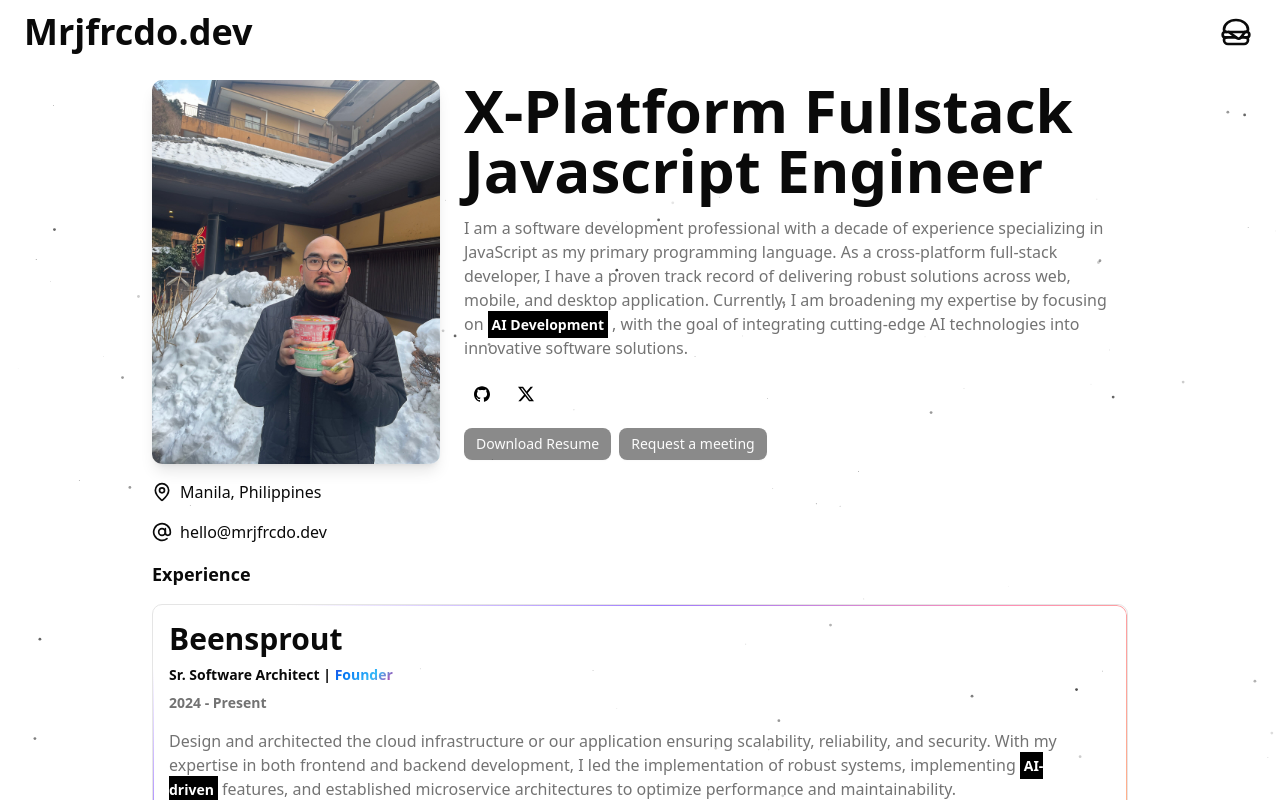
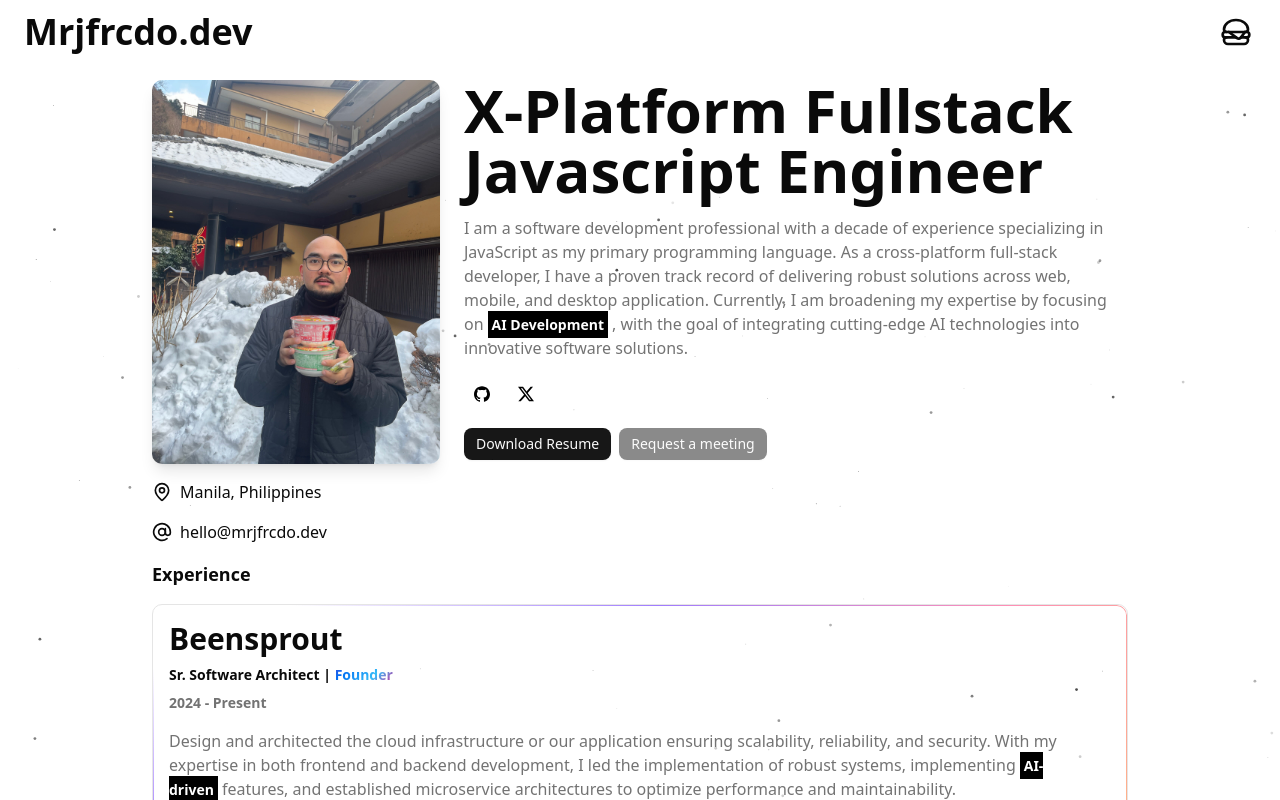
Before and after one commit to marjoforcado/marjoforcado, a Next.js app: page / in a window 1280 px wide. Shown: the top 800 px of the page. Built offline with nearby package versions, Linux system fonts and the light colour scheme.

Commit message:
Add pdf download

```diff
--- a/client_only/Header/Header.tsx
+++ b/client_only/Header/Header.tsx
@@ -84,9 +84,15 @@ export function Header() {
           </a>
         </div>
         <div className="space-x-2">
-          <Button size="sm" disabled>
+          <a
+            className={buttonVariants({
+              size: "sm",
+            })}
+            href="/resume/marjo_forcado_resume_2025.pdf"
+            download
+          >
             Download Resume
-          </Button>
+          </a>
           <SheetTrigger asChild disabled>
             <Button size="sm">Request a meeting</Button>
           </SheetTrigger>
```
Also changed, not shown: 1 other file (tests, documents, lock files or other folders).
